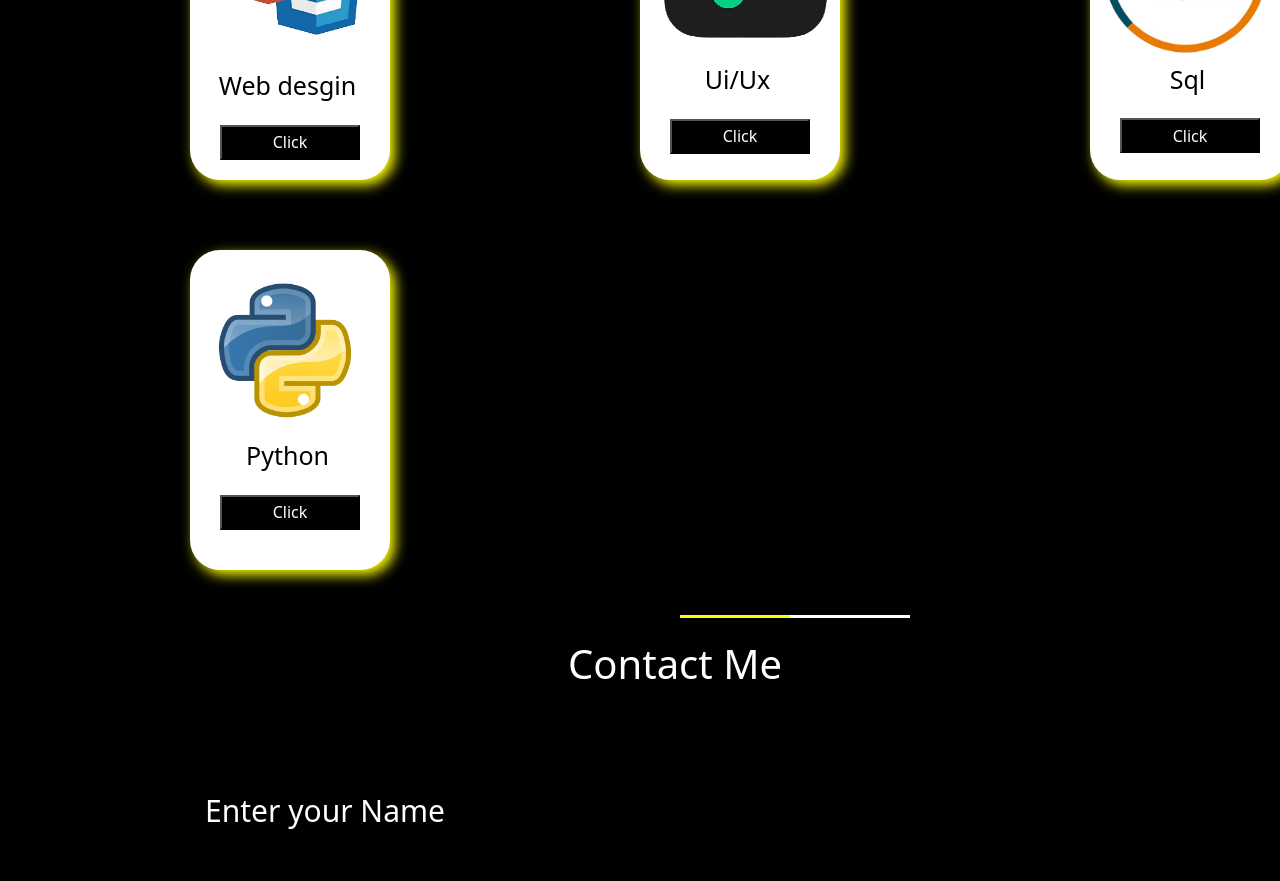
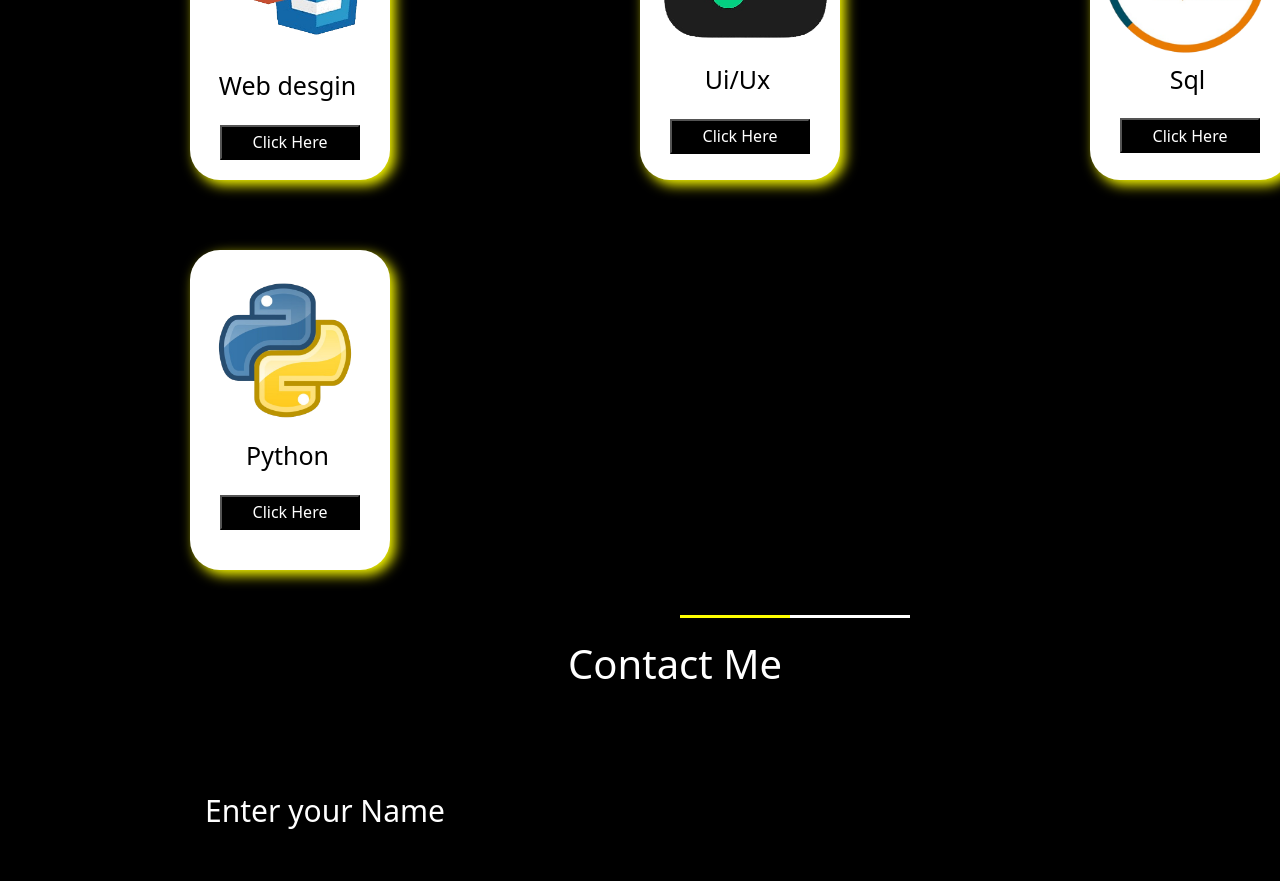
Before and after one commit to vaishnavmohan1129/vaishnav-mohan, a plain HTML site: page index.html in a window 1280 px wide. Shown: the part 3360-4241 px from the top of the page. Drawn offline with nearby package versions, Linux system fonts and the light colour scheme.

Commit message:
Update index.html

```diff
--- a/index.html
+++ b/index.html
@@ -182,24 +182,24 @@
         <div class="p3">
             <img src="p1.png" alt="" width="200px">
             <h2>Web desgin</h2>
-            <button><a href="https://github.com/vaishnavmohan1129/html--css">Click</a></button>
+            <button><a href="https://github.com/vaishnavmohan1129/html--css">Click Here</a></button>
         </div>
         <div class="p4">
             <img src="p2.png" alt="" width="350px">
             <h2>Ui/Ux</h2>
-            <button><a href="https://github.com/vaishnavmohan1129/figma_11">Click</a></button>
+            <button><a href="https://github.com/vaishnavmohan1129/figma_11">Click Here</a></button>
         </div>
         <div class="p5">
             <img src="p3.png" alt="" width="200px">
             <h2>Sql</h2>
-            <button><a href="https://github.com/vaishnavmohan1129/Mini-Sql">Click</a></button>
+            <button><a href="https://github.com/vaishnavmohan1129/Mini-Sql">Click Here</a></button>
         </div>
     </div>
     <div class="prov">
         <div class="p6">
             <img src="p4.png" alt="" width="150px">
             <h2>Python</h2>
-            <button><a href="">Click</a></button>
+            <button><a href="https://github.com/vaishnavmohan1129/python-mini-projects">Click Here</a></button>
         </div>
     </div>
     <div id="contact" class="c1">
```
